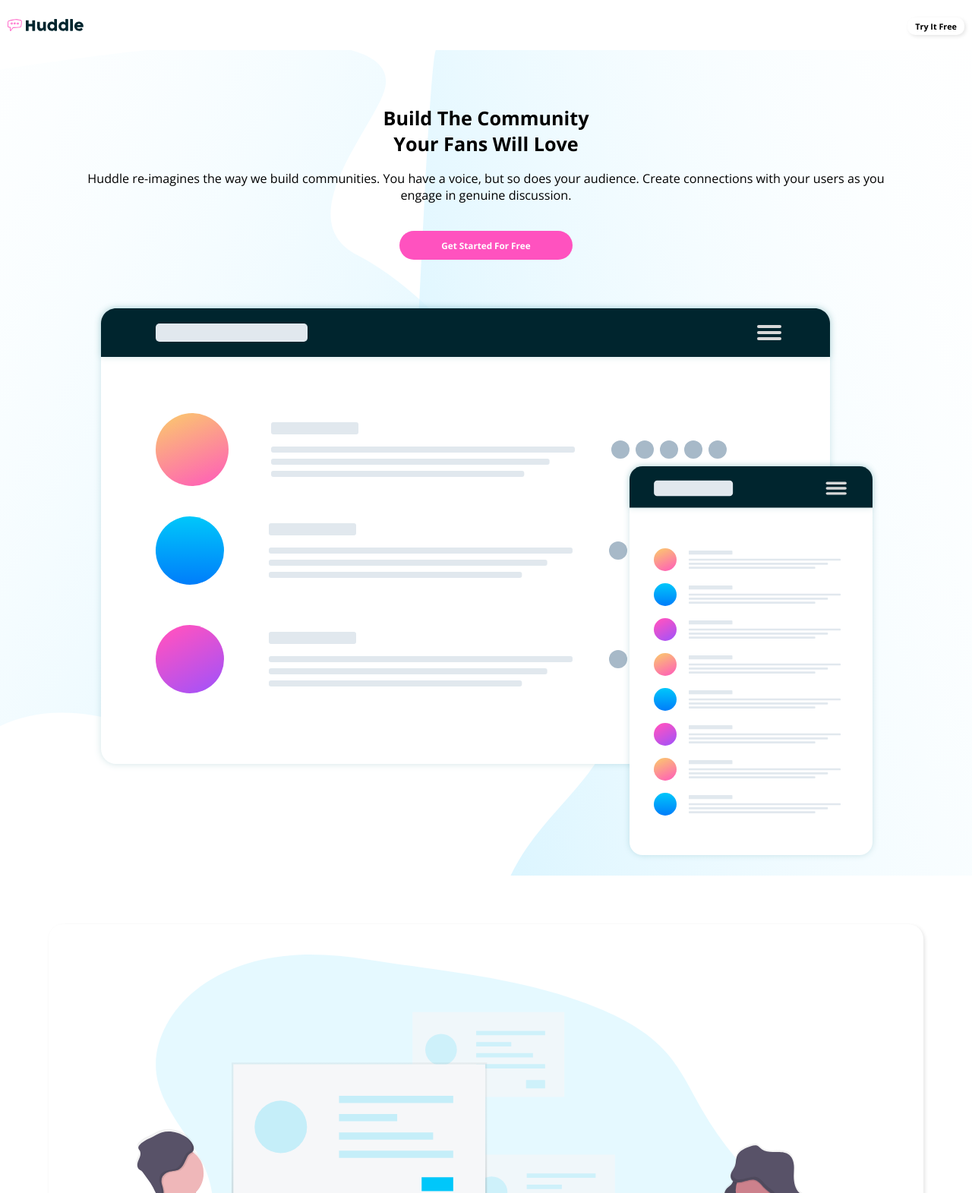
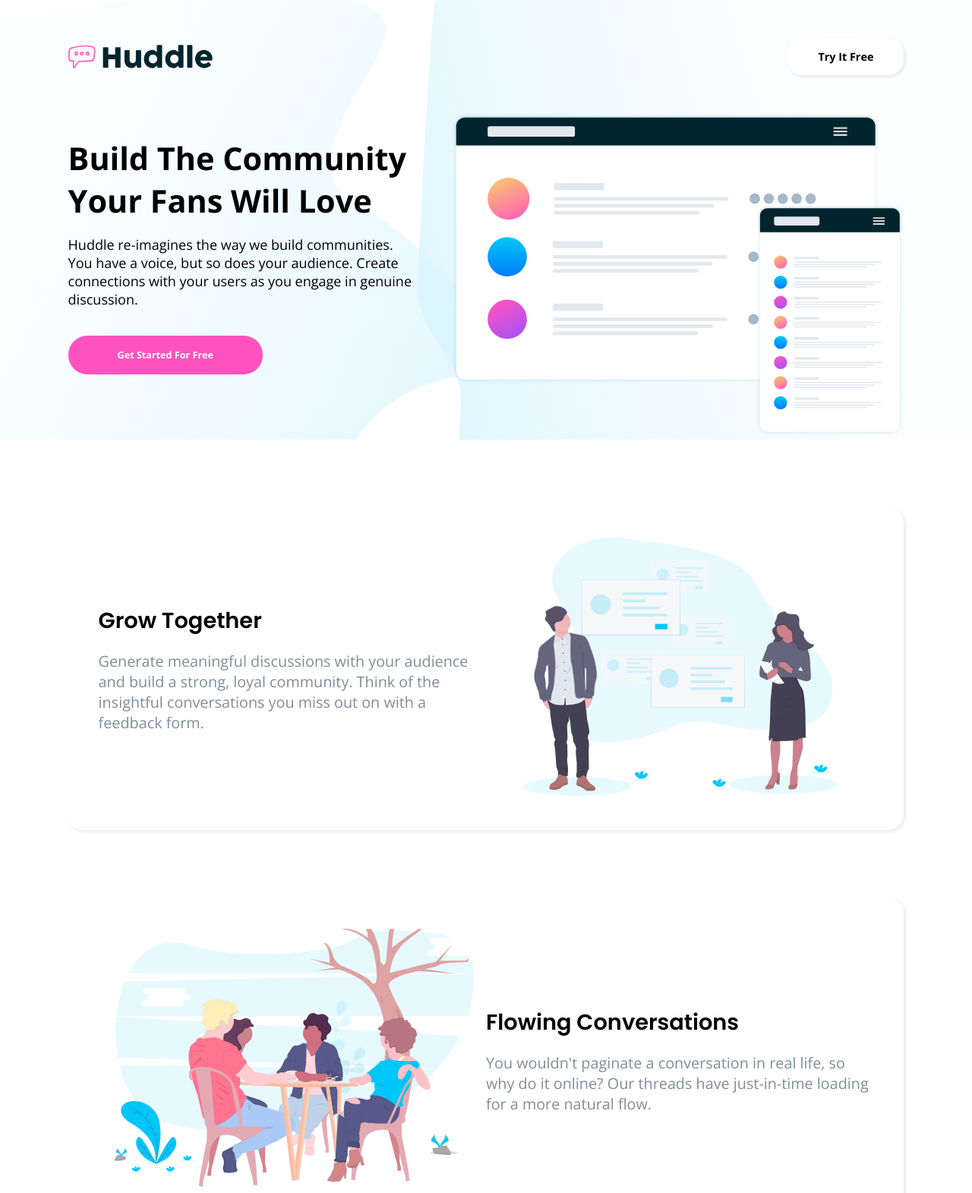
Before and after one commit to Jarek-Trzybinski/front-end-challenge-007-huddle-landing-page-with-alternating-feature-blocks-master, a website: page index.html in a window 1280 px wide. Shown: the top 1571 px of the page at 76% size. Drawn offline with nearby package versions, Linux system fonts and the light colour scheme.

Commit message:
create desktop design

```diff
--- a/index.html
+++ b/index.html
@@ -18,38 +18,62 @@
 </head>
 <body>
   <div class="page-container">
-    <div id="top">
+
+    <header>
+      <div class="top">
         <img src="./images/logo.svg" alt="" class="header-logo">
         <nav><button class="button-try-it">Try It Free</button></nav>
       </div>
-    <header>
       <div class="build-community">
+        <div class="text">
+          <div class="wrapper">
             <h1>Build The Community<br> Your Fans Will Love</h1>
           <p>Huddle re-imagines the way we build communities. You have a voice, but so does your audience.
           Create connections with your users as you engage in genuine discussion. </p>
 
           <button>Get Started For Free</button>
+          </div>
+
+
+      </div>
+      <div class="image">
         <img src="./images/illustration-mockups.svg" alt="illustration mockups">
+      </div>
+
+
       </div>
     </header>
     <main>
-      <div class="card">
+      <div class="card card1">
+        <div class="card-image">
           <img src="./images/illustration-grow-together.svg" alt="">
+        </div>
+        <div class="card-text">
           <h1>Grow Together</h1>
           <p>Generate meaningful discussions with your audience and build a strong, loyal community.
           Think of the insightful conversations you miss out on with a feedback form.</p>
         </div>
-      <div class="card">
-        <img src="./images/illustration-flowing-conversation.svg" alt="">
+
+
+      </div>
+      <div class="card card2">
+        <div class="card-image"><img src="./images/illustration-flowing-conversation.svg" alt=""></div>
+        <div class="card-text">
+
         <h1>Flowing Conversations</h1>
         <p>You wouldn't paginate a conversation in real life, so why do it online? Our threads
           have just-in-time loading for a more natural flow.</p>
         </div>
-      <div class="card">
+      </div>
+      <div class="card card3">
+        <div class="card-image">
           <img src="./images/illustration-your-users.svg" alt="">
+        </div>
+        <div class="card-text">
           <h1>Your Users</h1>
         <p>It takes no time at all to integrate Huddle with your app's authentication solution.
           This means, once signed in to your app, your users can start chatting immediately.</p>
+        </div>
     </div>
 
     </main>
@@ -82,6 +106,10 @@
             <li><a href="">About Us</a></li>
             <li><a href="">What We Do</a></li>
             <li><a href="">FAQ</a></li>
+          </ul>
+        </div>
+        <div class="links">
+          <ul>
             <li><a href="">Career</a></li>
             <li><a href="">Blog</a></li>
             <li><a href="">Contact Us</a></li>
--- a/sass/styles.sass
+++ b/sass/styles.sass
@@ -31,7 +31,7 @@ header
     font-family: 'Poppins', sans-serif
     background: url(../images/bg-hero-mobile.svg)
     background-size: cover
-#top
+.top
     display: flex
     flex-direction: row
     justify-content: space-between
@@ -45,7 +45,6 @@ header
     font-size: 0.6rem
     padding: 4px 10px
     border: 0
-    box-shadow:
     font-weight: 600
     box-shadow: 2px 2px 5px 0px rgba(0,0,0,0.1)
 .build-community
@@ -101,16 +100,18 @@ header
 footer
     background-color: $very-dark-cyan
     color: white
-    padding: 45px 6%
+    padding: 200px 6% 45px 6%
 .footer-logo
-    width: 200px
+    width: 230px
     color: white
+    margin-bottom: 20px
 .footer-card
     background-color: white
     color: black
     border-radius: 15px
     padding: 40px 12px
     text-align: center
+    display: none
 .footer-card h1
     font-family: 'Poppins', sans-serif
     font-weight: 600
@@ -134,6 +135,8 @@ footer .contacts .row
     margin-bottom: 24px
 footer .contacts .col1
     margin-right: 30px
+footer .contacts .col2
+    font-size: 0.9rem
 footer .links ul
     list-style: none
 footer .links ul li
@@ -143,6 +146,8 @@ footer .links ul a
     color: white
 footer .social-icons
     text-align: center
+footer .social-icons a
+    margin: 0 4px
 footer .social-icons i
     border-radius: 50%
     border: 1px solid white
@@ -150,6 +155,7 @@ footer .social-icons i
     color: white
     font-size: 15px
     width: 30px
+
 .fa-facebook-f:before, .fa-facebook:before
     content: "\f09a"
 
@@ -161,3 +167,70 @@ footer .copyright
     font-family: 'Poppins', sans-serif
     font-weight: 600
     color: $grayish-blue
+
+// Desktop screen
+@media screen and  (min-width: 850px)
+    .top
+        padding: 50px 7%
+    .header-logo
+        width: 190px
+    .button-try-it
+        font-size: 0.8rem
+        padding: 15px 40px
+        border-radius: 20px
+    .build-community
+        flex-direction: row
+        padding: 0 7%
+        text-align: left
+    .build-community .text .wrapper
+        padding-right: 10%
+    .build-community h1
+        font-size: 2.3rem
+        margin-bottom: 1rem
+    .build-community p
+        font-size: 1rem
+    .build-community button
+        max-width: 300px
+        font-size: 0.7rem
+        padding: 17px 65px
+    .text
+        flex: 0.85
+    .image
+        flex: 1
+    .card
+        margin: 7%
+        flex-direction: row
+    .card-image
+        flex: 1
+    .card-text
+        flex: 1
+        text-align: left
+        display: flex
+        flex-direction: column
+        justify-content: center
+    .card img
+        margin-bottom: 0
+        height: 340px
+    .card h1
+        font-size: 1.6rem
+    .card p
+        font-size: 1.1rem
+        line-height: 1.5rem
+    .card1 .card-text, .card3 .card-text
+        order: 1
+    .card1 .card-image, .card3 .card-image
+        order: 2
+    footer .center
+        display: flex
+        flex-direction: row
+    footer .center .contacts
+        flex: 2.1
+    footer .center .contacts .col2
+        padding-right: 20%
+    footer .center .links
+        flex: 1
+    footer .center .social-icons
+        flex: 1
+        text-align: left
+    footer .lower .copyright
+        text-align: right
```
Also changed, not shown: css/styles.css. Lines whose indentation alone changed are shown as unchanged.
